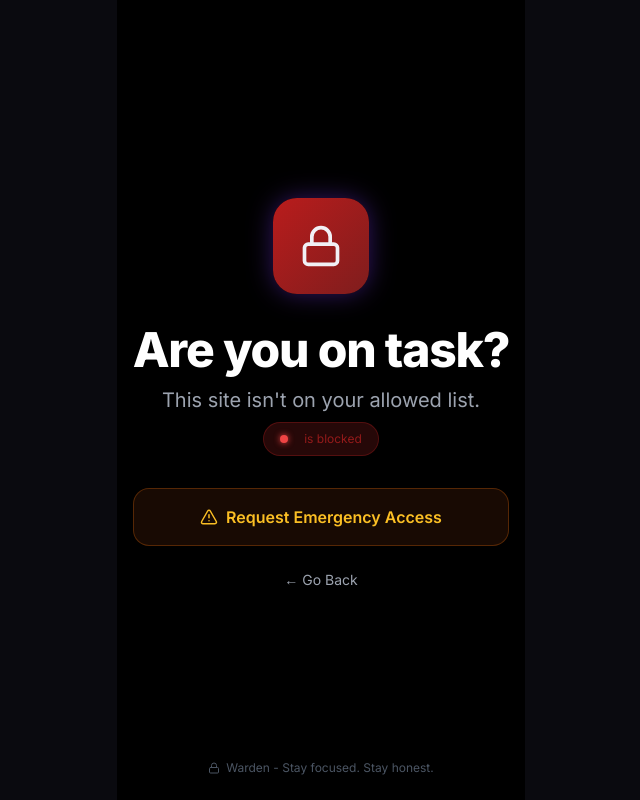
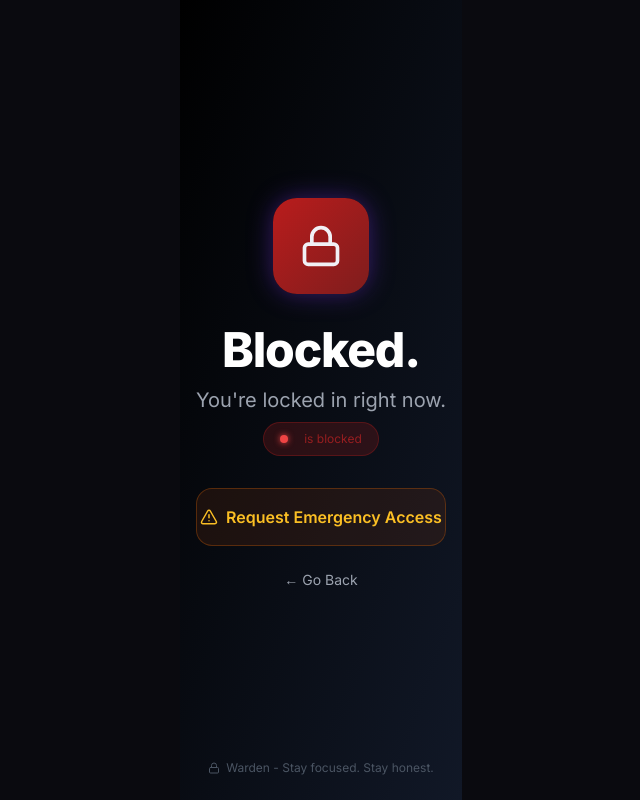
Before and after one commit to qwelpl/vikinghacks, a React app: page / in a window 1280 px wide. Shown: the whole page, without its empty margins (319-959 px from the left). Built offline with nearby package versions, Linux system fonts and the light colour scheme; no server answers; the HTML template or start-up script is replaced by a standard one.

Commit message:
Revert "Update BlockedPage.jsx"
This reverts commit d58f38de486f1f1f5d0e5aec5082465823162177.

```diff
--- a/src/blocked/BlockedPage.jsx
+++ b/src/blocked/BlockedPage.jsx
@@ -11,11 +11,7 @@ import {
 
 function getParams() {
   const p = new URLSearchParams(window.location.search);
-  return {
-    url: p.get('url') || '',
-    tabId: p.get('tabId'),
-    screenshot: p.get('screenshot') || '',
-  };
+  return { url: p.get('url') || '', tabId: p.get('tabId') };
 }
 
 function getDomain(url) {
@@ -27,7 +23,7 @@ function getDomain(url) {
 }
 
 export default function BlockedPage() {
-  const { url, tabId, screenshot } = getParams();
+  const { url, tabId } = getParams();
   const domain = getDomain(url);
   const [session, setSession] = useState(null);
   const [now, setNow] = useState(Date.now());
@@ -72,20 +68,10 @@ export default function BlockedPage() {
   const elapsed = session ? now - session.startTime : 0;
 
   return (
-    <div className="min-h-screen bg-black flex flex-col items-center justify-center relative overflow-hidden px-4">
-      {screenshot && (
-        <>
-          <div
-            className="absolute inset-0 bg-cover bg-center"
-            style={{ backgroundImage: `url(${screenshot})`, filter: 'blur(12px) brightness(0.4)' }}
-          />
-          <div className="absolute inset-0 bg-black/50" />
-        </>
-      )}
-
+    <div className="min-h-screen bg-gradient-to-br from-black to-gray-900 flex flex-col items-center justify-center relative overflow-hidden px-4">
       <div className="relative z-10 w-full max-w-lg">
         {view === 'blocked' && (
-          <div className="text-center animate-fade-in">
+          <div className="text-center">
             <div className="flex justify-center mb-8">
               <div
                 className="w-24 h-24 rounded-3xl flex items-center justify-center animate-glow animate-float"
@@ -95,8 +81,8 @@ export default function BlockedPage() {
               </div>
             </div>
 
-            <h1 className="text-5xl font-black text-white tracking-tight mb-3">Are you on task?</h1>
-            <p className="text-xl text-gray-400 mb-2">This site isn't on your allowed list.</p>
+            <h1 className="text-5xl font-black text-white tracking-tight mb-3">Blocked.</h1>
+            <p className="text-xl text-gray-400 mb-2">You're locked in right now.</p>
 
             <div className="inline-flex items-center gap-2 bg-red-900/30 border border-red-800/40 rounded-full px-4 py-2 mb-8">
               <div className="w-2 h-2 rounded-full bg-red-500" style={{ boxShadow: '0 0 6px #ef4444' }} />
@@ -146,7 +132,7 @@ export default function BlockedPage() {
         )}
 
         {view === 'form' && (
-          <div className="animate-fade-in">
+          <div>
             <button
               onClick={() => setView('blocked')}
               className="flex items-center gap-2 text-gray-400 hover:text-white mb-6 text-sm transition-colors"
@@ -206,7 +192,7 @@ export default function BlockedPage() {
         )}
 
         {view === 'judging' && (
-          <div className="flex flex-col items-center text-center gap-6 animate-fade-in">
+          <div className="flex flex-col items-center text-center gap-6">
             <div className="w-20 h-20 rounded-full bg-amber-900/30 border-2 border-amber-700/50 flex items-center justify-center">
               <div className="spinner w-8 h-8" style={{ borderTopColor: '#f59e0b', borderColor: 'rgba(245,158,11,0.2)' }} />
             </div>
@@ -218,7 +204,7 @@ export default function BlockedPage() {
         )}
 
         {view === 'approved' && verdict && (
-          <div className="flex flex-col items-center text-center gap-6 animate-fade-in">
+          <div className="flex flex-col items-center text-center gap-6">
             <div
               className="w-20 h-20 rounded-full flex items-center justify-center"
               style={{ background: 'rgba(185, 28, 28, 0.15)', border: '2px solid rgba(185, 28, 28, 0.4)', boxShadow: '0 0 40px rgba(185, 28, 28, 0.2)' }}
@@ -240,7 +226,7 @@ export default function BlockedPage() {
         )}
 
         {view === 'denied' && verdict && (
-          <div className="flex flex-col items-center text-center gap-6 animate-fade-in">
+          <div className="flex flex-col items-center text-center gap-6">
             <div
               className="w-20 h-20 rounded-full flex items-center justify-center"
               style={{ background: 'rgba(239,68,68,0.1)', border: '2px solid rgba(239,68,68,0.3)' }}
```
